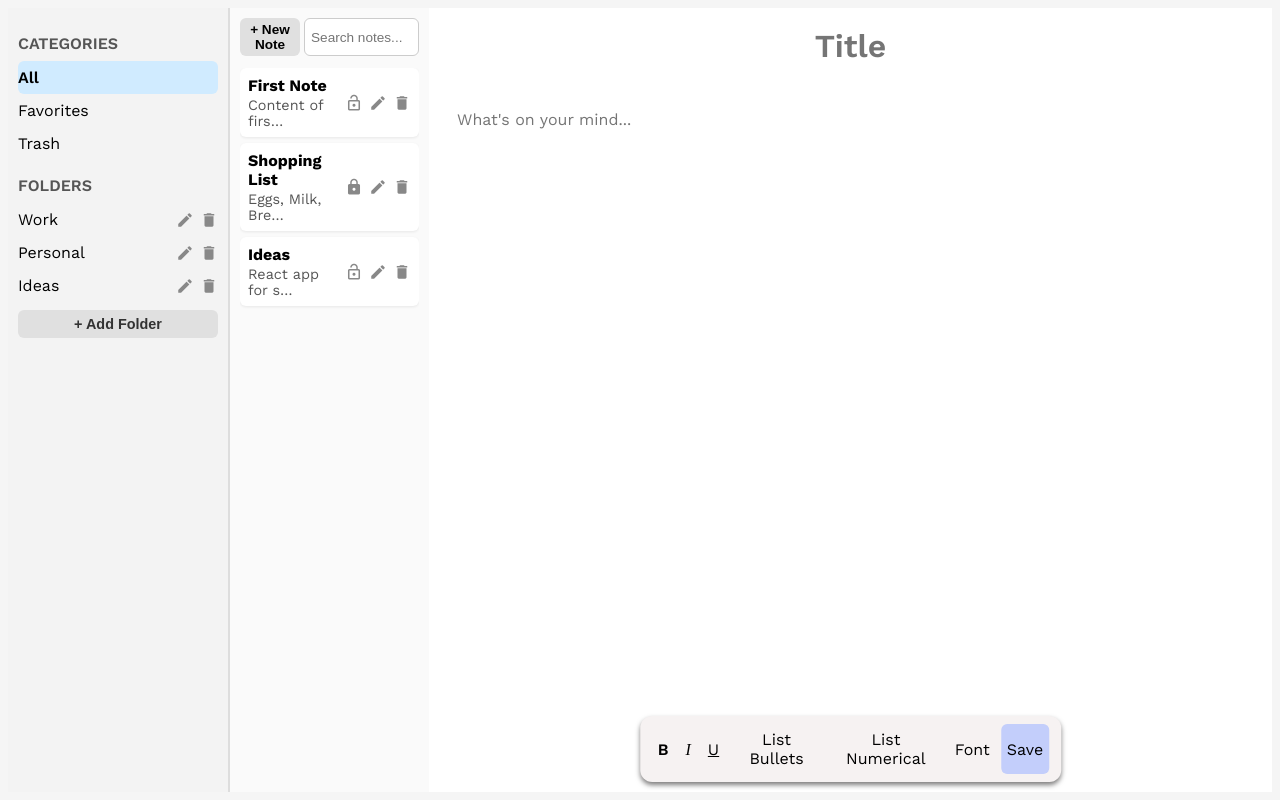
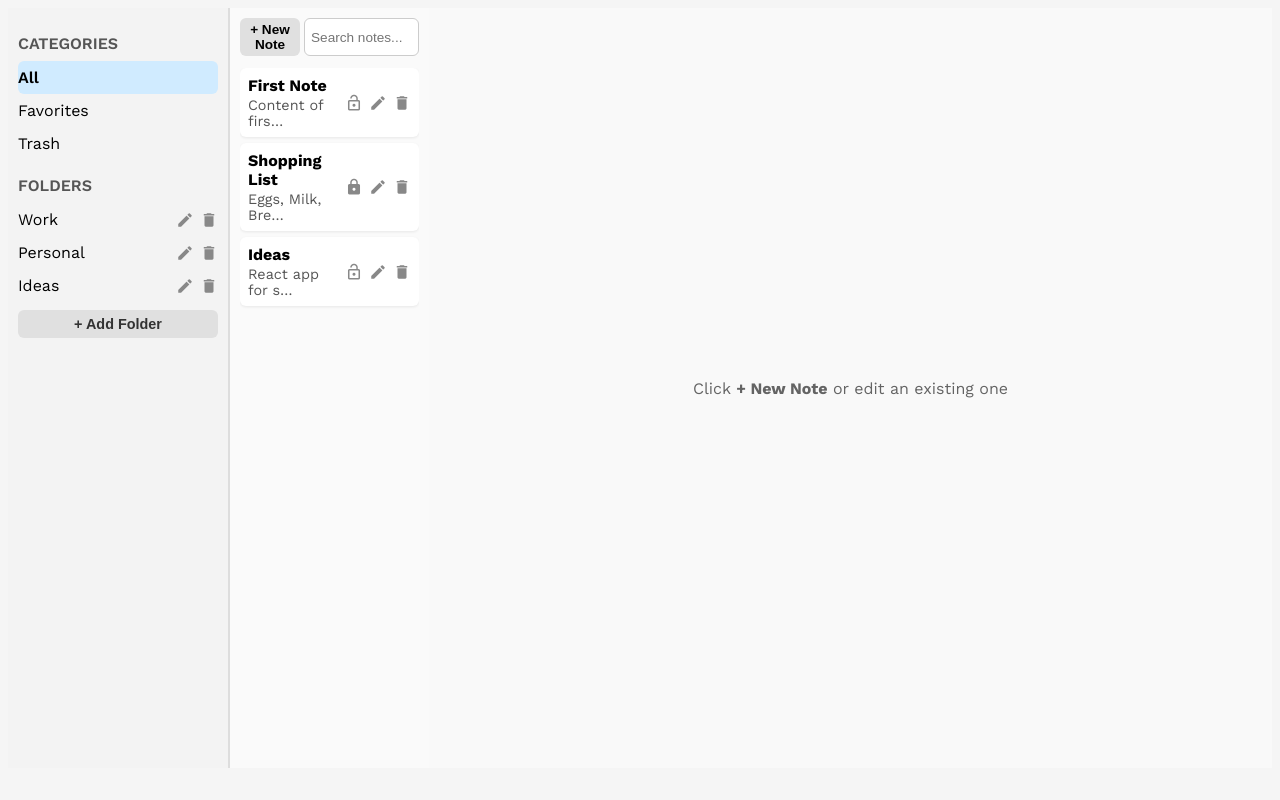
Before and after one commit to theRedKh/thinkbox-notes, a React (Vite) app in the folder client/: page / in a window 1280 px wide. Built offline with nearby package versions, Linux system fonts and the light colour scheme.

Commit message:
on load hide editor

```diff
--- a/client/src/App.jsx
+++ b/client/src/App.jsx
@@ -27,12 +27,19 @@ function App() {
         onEdit={(index) => setCurrentNoteIndex(index)}
       />
 
+      {currentNoteIndex !== null? (
         <NoteForm
           note={currentNoteIndex !== null ? notes[currentNoteIndex] : null}
           setNotes={setNotes}
           noteIndex={currentNoteIndex}
           searchQuery={searchQuery}           // pass down for highlighting
         />
+      ) : (
+        <div style={{ flex: 1, display: "flex", alignItems: "center", justifyContent: "center", height: "95dvh"}}>
+          <p style={{ opacity: 0.6 }}>Click <strong>+ New Note</strong> or edit an existing one</p>
+        </div>
+      )
+      }
     </div>
   )
 }
--- a/client/src/components/NoteForm/NoteForm.jsx
+++ b/client/src/components/NoteForm/NoteForm.jsx
@@ -5,15 +5,19 @@ import Toolbar from "../Toolbar/Toolbar";
 export default function NoteForm({ note, setNotes, noteIndex, searchQuery }) {
   const [title, setTitle] = useState(note?.title || "");
   const [content, setContent] = useState(note?.content || "");
-  const textareaRef = useRef(null);
+  const editorRef = useRef(null);
 
   useEffect(() => {
     if (note) {
       setTitle(note.title);
       setContent(note.content);
+      if (editorRef.current) {
+        editorRef.current.innerHTML = note.content;
+      }
     } else {
       setTitle("");
       setContent("");
+      if (editorRef.current) editorRef.current.innerHTML = "";
     }
   }, [note]);
 
@@ -28,28 +32,10 @@ export default function NoteForm({ note, setNotes, noteIndex, searchQuery }) {
     }
   };
 
-  const insertTag = (tagStart, tagEnd) => {
-    const textarea = textareaRef.current;
-    const start = textarea.selectionStart;
-    const end = textarea.selectionEnd;
-    const selected = content.slice(start, end);
-    const newText =
-      content.slice(0, start) + tagStart + selected + tagEnd + content.slice(end);
-    setContent(newText);
-
-    // Restore selection
-    setTimeout(() => {
-      textarea.focus();
-      textarea.setSelectionRange(start + tagStart.length, end + tagStart.length);
-    }, 0);
+  const handleFormat = (command) => {
+    document.execCommand(command, false, null);
+    setContent(editorRef.current.innerHTML);
   };
-
-  const handleBold = () => insertTag("**", "**");
-  const handleItalic = () => insertTag("*", "*");
-  const handleUnderline = () => insertTag("__", "__");
-  const handleBullet = () => insertTag("- ", "");
-  const handleNumbered = () => insertTag("1. ", "");
-  const handleFont = () => alert("Font picker placeholder");
 
   const handleTitleChange = (e) => {
     setTitle(e.target.value);
@@ -62,38 +48,24 @@ export default function NoteForm({ note, setNotes, noteIndex, searchQuery }) {
     }
   };
 
-  const handleContentChange = (e) => {
-    setContent(e.target.value);
+  const handleInput = () => {
+    setContent(editorRef.current.innerHTML);
     if (noteIndex !== null) {
       setNotes(prev => {
         const copy = [...prev];
-        copy[noteIndex].content = e.target.value;
+        copy[noteIndex].content = editorRef.current.innerHTML;
         return copy;
       });
     }
   };
 
-  const highlightMatch = (text) => {
-    if (!searchQuery) return text;
-    const regex = new RegExp(`(${searchQuery})`, "gi");
-    return text.split(regex).map((part, i) =>
-      regex.test(part) ? (
-        <mark key={i} className={styles.highlight}>
-          {part}
-        </mark>
-      ) : (
-        part
-      )
-    );
-  };
-
   return (
     <div className={styles.container}>
       <Toolbar
-        onBold={handleBold}
-        onItalic={handleItalic}
-        onUnderline={handleUnderline}
-        onFont={handleFont}
+        onBold={() => handleFormat("bold")}
+        onItalic={() => handleFormat("italic")}
+        onUnderline={() => handleFormat("underline")}
+        onFont={() => alert("Font picker placeholder")}
         onSave={handleSave}
       />
       <input
@@ -113,21 +85,14 @@ export default function NoteForm({ note, setNotes, noteIndex, searchQuery }) {
           })}
       </p>
 
-      <div className={styles.editorWrapper}>
-        {/* Highlighted overlay */}
-        <div className={styles.highlightedContent}>
-          <pre>{highlightMatch(content)}</pre>
-        </div>
-
-        {/* Actual textarea */}
-        <textarea
-          ref={textareaRef}
-          className={styles.noteArea}
-          placeholder="What's on your mind..."
-          value={content}
-          onChange={handleContentChange}
-        />
-      </div>
+      <div
+        ref={editorRef}
+        className={styles.noteArea}
+        contentEditable={true}
+        onInput={handleInput}
+        suppressContentEditableWarning={true}
+        placeholder="What's on your mind..."
+      />
     </div>
   );
 }
```
Lines whose indentation alone changed are shown as unchanged.
